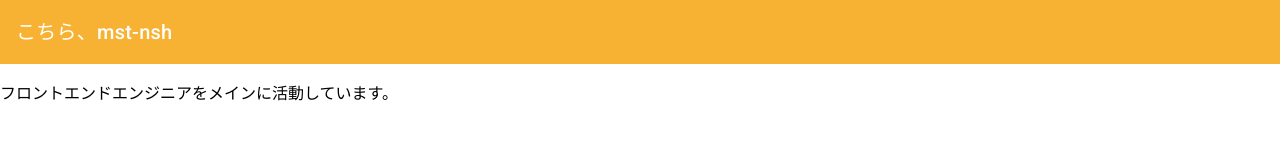
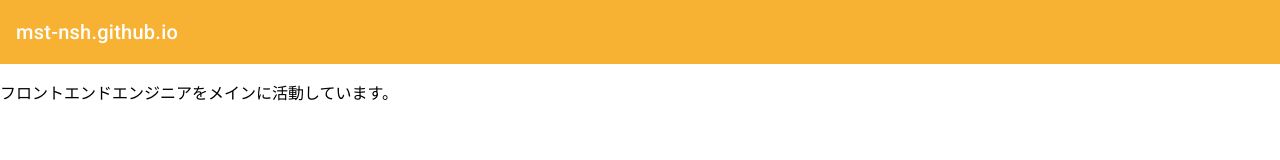
Before and after one commit to mst-nsh/mst-nsh.github.io, an Angular app: page / in a window 1280 px wide. Shown: the top 160 px of the page. Built offline with nearby package versions, Linux system fonts and the light colour scheme.

Commit message:
feat(front):タイトルを変更した。

```diff
--- a/src/app/header/header.component.ts
+++ b/src/app/header/header.component.ts
@@ -9,5 +9,5 @@ import { MatToolbarModule } from '@angular/material/toolbar';
   styleUrl: './header.component.css',
 })
 export class HeaderComponent {
-  title = 'こちら、mst-nsh';
+  title = 'mst-nsh.github.io';
 }
```
